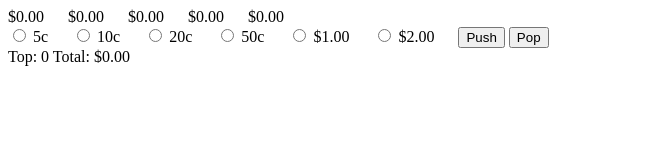
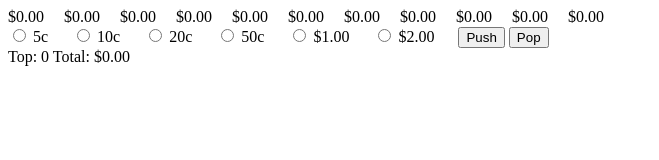
Before and after one commit to angustrau/VCESoftDev, a plain HTML site: page Tutorials/Stack Simulator/index.html in a window 1280 px wide. Both pictures are taken after a click on the button "Push". Shown: the whole page, without its empty margins (0-659 px from the left). Drawn offline with Linux system fonts and the light colour scheme.

Commit message:
Stack simulator extensions

```diff
--- a/Tutorials/Stack Simulator/index.html
+++ b/Tutorials/Stack Simulator/index.html
@@ -7,13 +7,7 @@
         <title>Stack Simulator</title>
     </head>
     <body>
-        <div id="stack">
-            <span id="stack0">$0.00</span>
-            <span id="stack1">$0.00</span>
-            <span id="stack2">$0.00</span>
-            <span id="stack3">$0.00</span>
-            <span id="stack4">$0.00</span>
-        </div>
+        <div id="stack"></div>
         <div id="coins">
             <input value="0.05" type="radio" name="coin" />
             <label for="0.05">5c</label>
@@ -43,14 +37,18 @@
             }
         </style>
         <script>
+            let stackLength = 10;
+
+            let stackDisplayContainer = document.getElementById('stack');
+            let stackDisplay = [];
+            for (let i = 0; i <= stackLength; i++) {
+                var stackItem = document.createElement('span');
+                stackItem.innerText = '$0.00';
+                stackDisplayContainer.appendChild(stackItem);
+                stackDisplay.push(stackItem);
+            }
+
             let stack = [];
-            let stackDisplay = [
-                document.getElementById('stack0'),
-                document.getElementById('stack1'),
-                document.getElementById('stack2'),
-                document.getElementById('stack3'),
-                document.getElementById('stack4')
-            ];
             const topDisplay = document.getElementById('top');
             const totalDisplay = document.getElementById('total');
 
@@ -72,12 +70,12 @@
                     display.innerText = formatCurrency(stack[i] || 0);
                 });
 
-                topDisplay.innerText = stack.length - 1;
+                topDisplay.innerText = Math.max(stack.length - 1, 0);
                 totalDisplay.innerText = formatCurrency(stack.reduce((a, b) => a + b, 0));
             }
 
             document.getElementById('push').addEventListener('click', () => {
-                if (stack.length === 5) {
+                if (stack.length === stackLength - 1) {
                     alert('Stack is full. Pop to continue.');
                     return;
                 }
```
